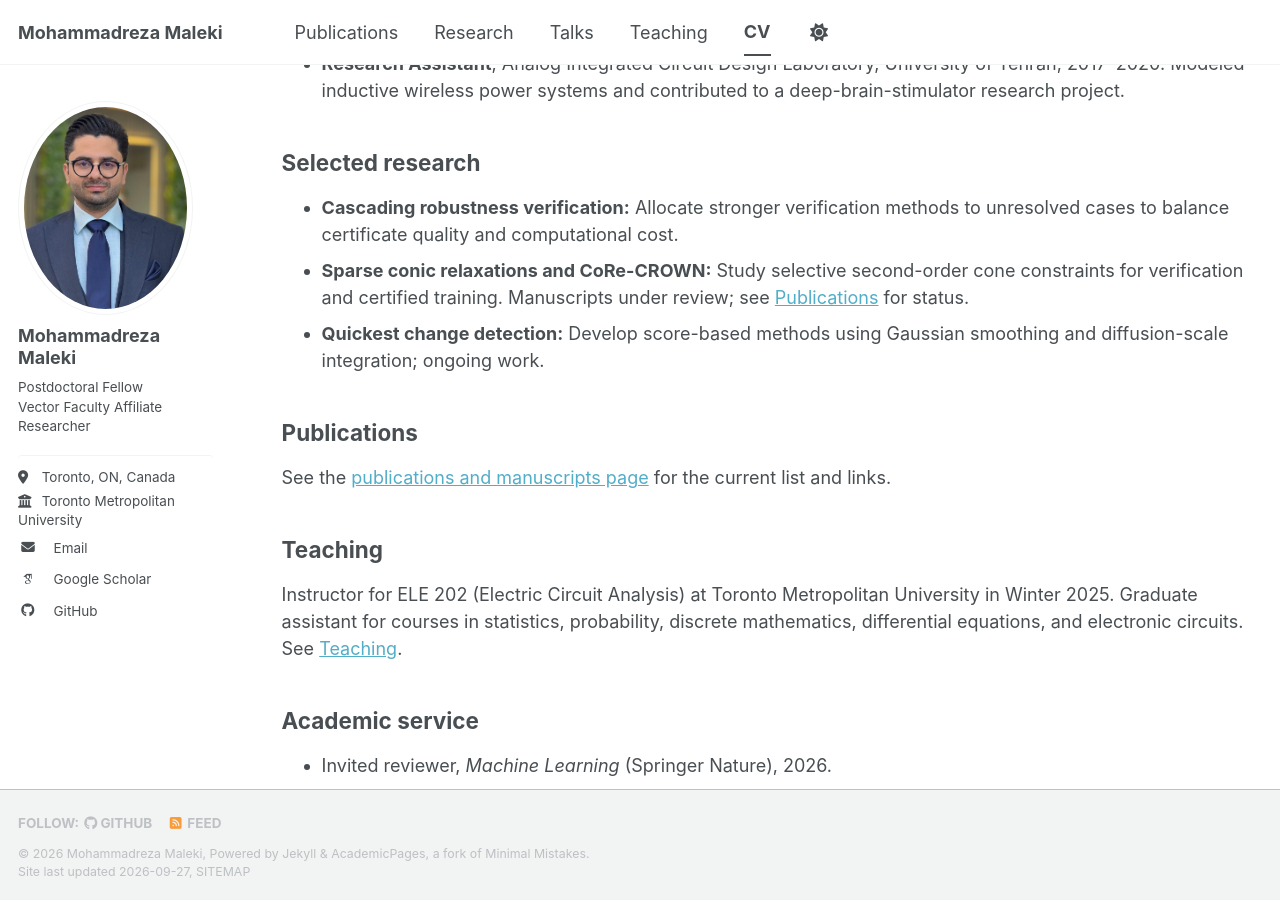
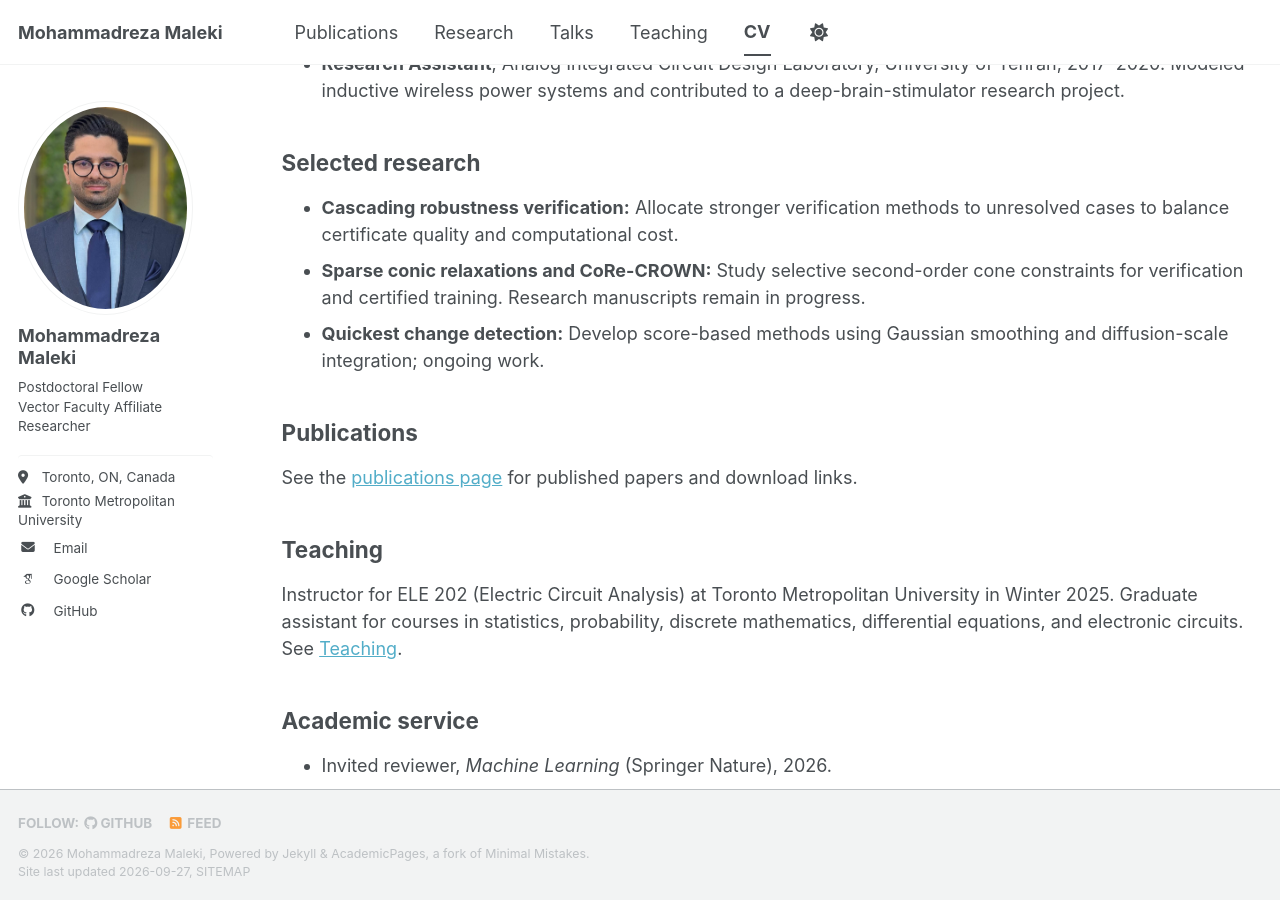
Before and after one commit to Mrezamaleki/mrezamaleki.github.io, a Jekyll site: the page built from _pages/cv.md, in a window 1280 px wide and 900 px high, scrolled down 898 px. Built offline with Jekyll 4.4.1, drawn with Linux system fonts in a browser that asks for light colours; some web fonts are replaced; a script bundle is joined from its source files by our own code; library files that are not in the unit come from our copies.

Commit message:
Align site labels with published-paper list

```diff
--- a/_pages/cv.md
+++ b/_pages/cv.md
@@ -29,12 +29,12 @@ Postdoctoral researcher working on trustworthy machine learning, certified robus
 ## Selected research
 
 - **Cascading robustness verification:** Allocate stronger verification methods to unresolved cases to balance certificate quality and computational cost.
-- **Sparse conic relaxations and CoRe-CROWN:** Study selective second-order cone constraints for verification and certified training. Manuscripts under review; see [Publications](/publications/) for status.
+- **Sparse conic relaxations and CoRe-CROWN:** Study selective second-order cone constraints for verification and certified training. Research manuscripts remain in progress.
 - **Quickest change detection:** Develop score-based methods using Gaussian smoothing and diffusion-scale integration; ongoing work.
 
 ## Publications
 
-See the [publications and manuscripts page](/publications/) for the current list and links.
+See the [publications page](/publications/) for published papers and download links.
 
 ## Teaching
 
```
